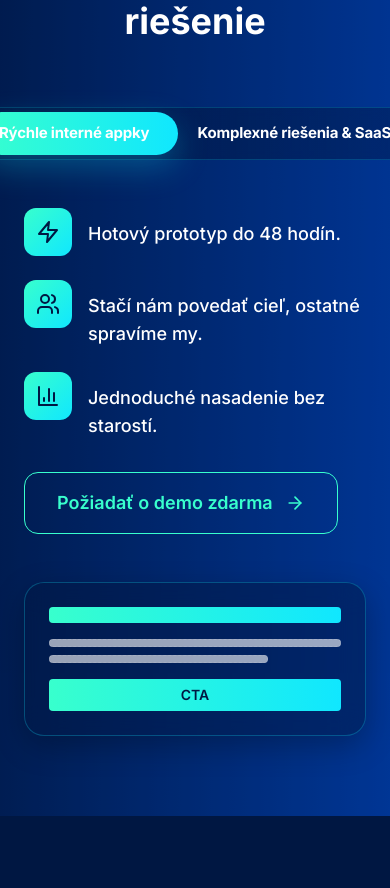
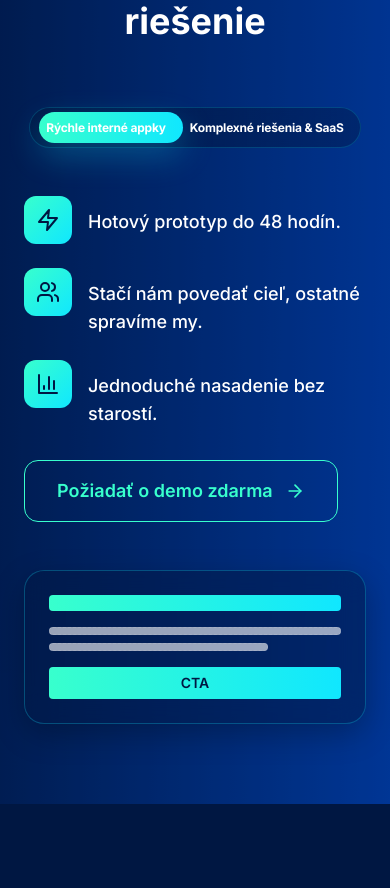
Before and after one commit to SamueLOS-dev/aktiscode_web, a React (Vite) app: page /aplikacie in a window 390 px wide. Shown: the part 3138-4026 px from the top of the page. Built offline with nearby package versions, Linux system fonts and the light colour scheme; a web font is replaced by a local one.

Commit message:
Fix SegmentedToggle for mobile screens

```diff
--- a/src/components/ui/SegmentedToggle.tsx
+++ b/src/components/ui/SegmentedToggle.tsx
@@ -201,9 +201,9 @@ const SegmentedToggle: React.FC<SegmentedProps> = ({
               disabled={disabled}
               className={`
                 relative z-20
-                px-6 py-3
+                px-3 py-2 sm:px-6 sm:py-3
                 font-inter font-bold text-white
-                text-[clamp(15px,1.8vw,22px)]
+                text-xs sm:text-[clamp(15px,1.8vw,22px)]
                 tracking-[-0.2px]
                 leading-tight
                 whitespace-nowrap
@@ -214,8 +214,8 @@ const SegmentedToggle: React.FC<SegmentedProps> = ({
                 ${disabled ? 'cursor-not-allowed text-[rgba(255,255,255,0.45)]' : 'cursor-pointer'}
 
                 /* Responsive text sizing */
-                sm:px-7 sm:py-3.5
-                sm:text-[clamp(16px,1.8vw,22px)]
+                md:px-7 md:py-3.5
+                md:text-[clamp(16px,1.8vw,22px)]
 
                 /* Mobile stacking for very small screens */
                 max-[359px]:block max-[359px]:w-full max-[359px]:text-center
```
